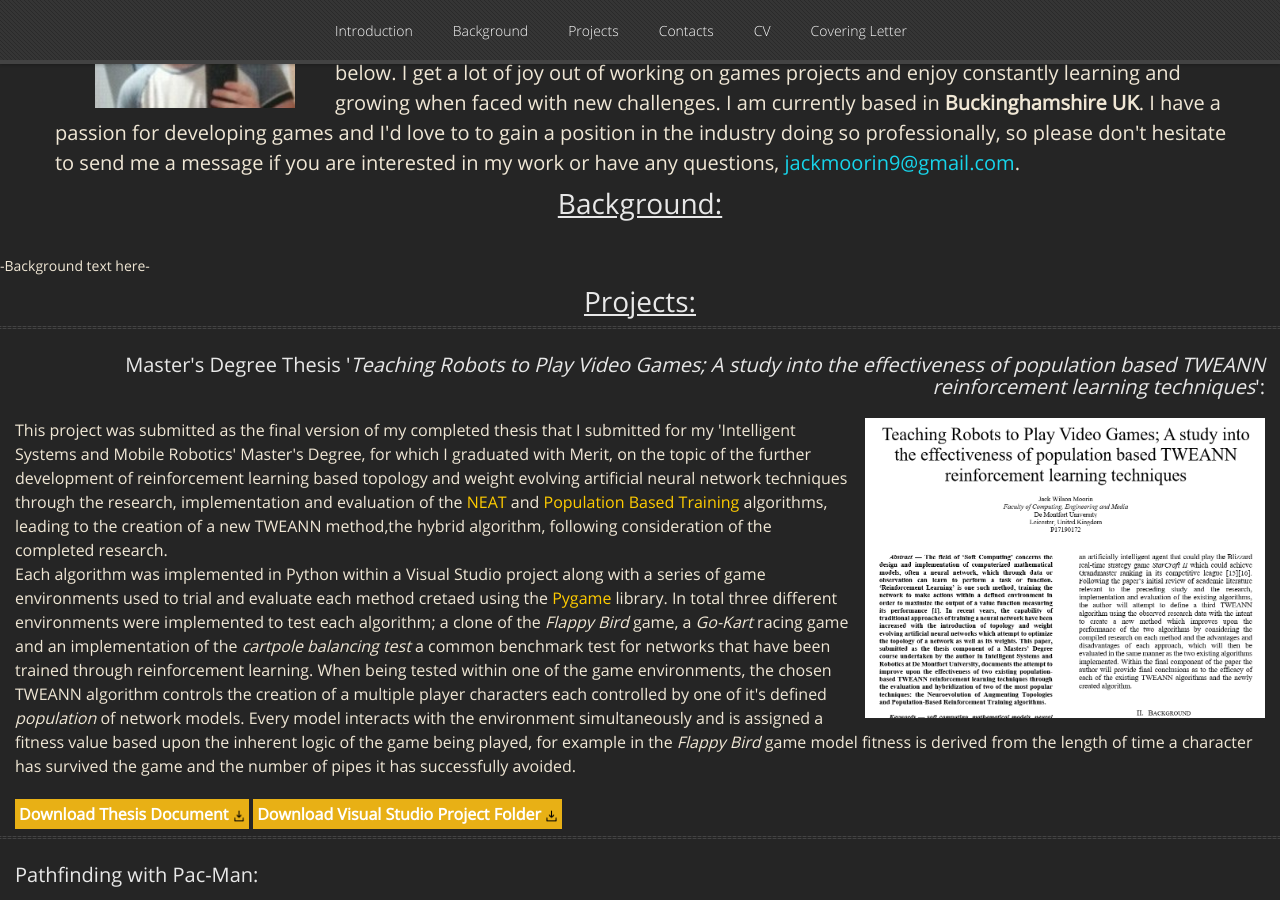
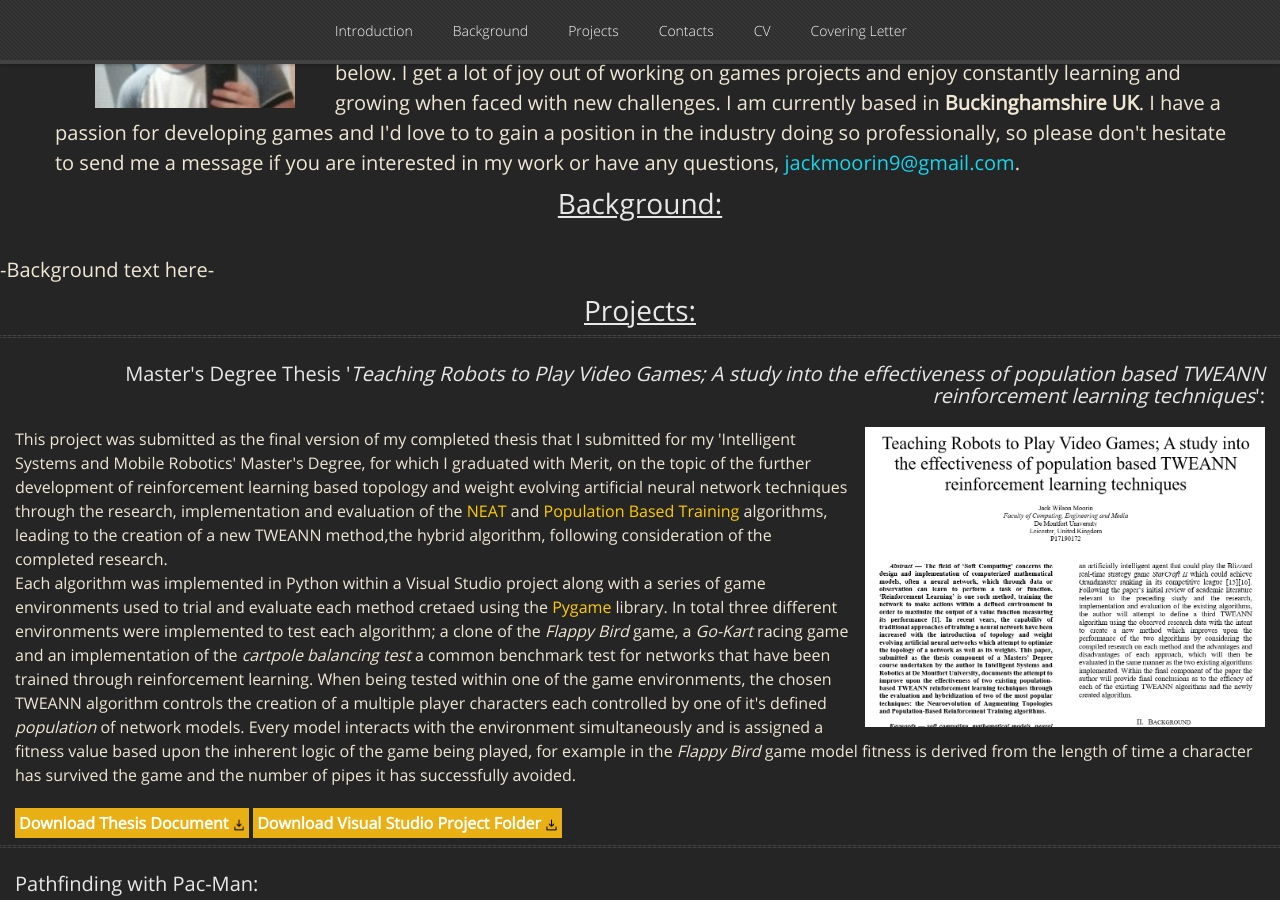
Before and after one commit to GamesProgrammingGrad2021/GamesProgrammingGrad2021.github.io, a Jekyll site: the page built from index.md, in a window 1280 px wide and 900 px high, scrolled down 500 px. Built offline with Jekyll 4.4.1, drawn with Linux system fonts in a browser that asks for light colours; nearby versions of some CDN libraries; our own code applies the rules of GitHub Pages for plain Markdown files; grey boxes are pictures that could not be loaded.

Commit message:
Update default.html

```diff
--- a/_layouts/default.html
+++ b/_layouts/default.html
@@ -216,7 +216,7 @@
 	<div id="background">
 		<h1 style="padding-bottom: 5px; text-align: center;"><u>Background:</u></h1>
 		<br>
-		<div>
+		<div style="font-size: 20px;">
 			-Background text here-
 		</div>
 	</div>
```
